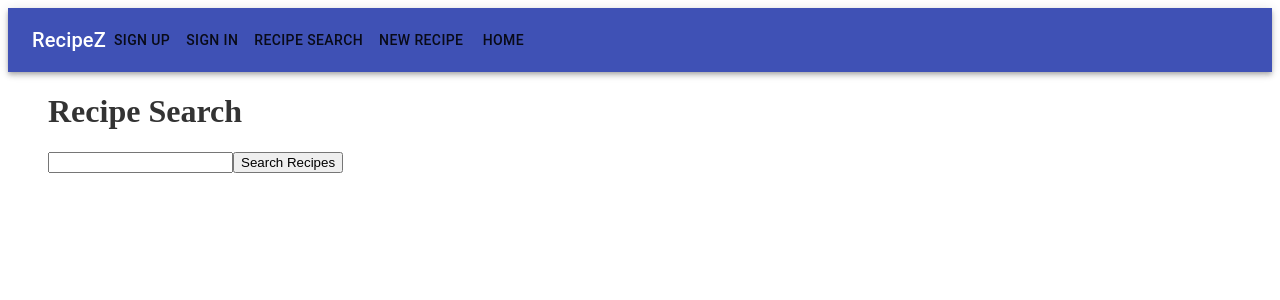
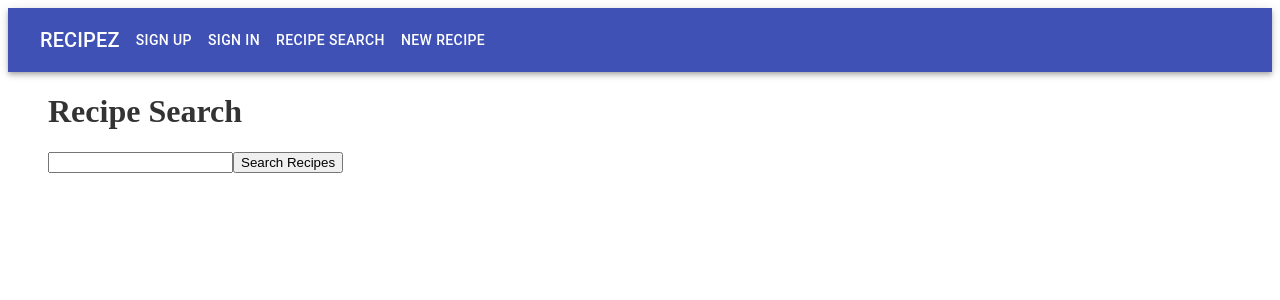
Before and after one commit to DanTheManGude/RecipEZ, a React (Create React App) app in the folder frontend/: page /searchRecipe in a window 1280 px wide. Shown: the top 300 px of the page. Built offline with nearby package versions, Linux system fonts and the light colour scheme.

Commit message:
Update navigation menu and user state

```diff
--- a/frontend/src/components/App.js
+++ b/frontend/src/components/App.js
@@ -1,38 +1,59 @@
 "use es6";
 
-import React from "react";
+import React, { useState } from "react";
 import Routes from "./Routes.js";
 import { Link } from "react-router-dom";
+import { styled } from '@material-ui/core/styles';
 import AppBar from "@material-ui/core/AppBar";
 import Toolbar from "@material-ui/core/Toolbar";
 
 import Typography from "@material-ui/core/Typography";
 import Button from "@material-ui/core/Button";
+
+const LinkButton = styled(Button)({
+  color: 'white',
+});
+
+const NavMenu = styled(AppBar)({
+  '& a': {
+    textDecoration: 'none'
+  }
+});
+
 function App() {
+  const [userId, setUserId] = useState(null);
+
   return (
     <div id="app">
-      <AppBar position="static">
+      <NavMenu position="static">
         <Toolbar>
-          <Typography variant="h6">RecipeZ</Typography>
-          <Link to="/signup">
-            <Button color="">Sign Up</Button>
+          <Link to="/home">
+            <LinkButton>
+              <Typography variant="h6">RecipeZ</Typography>
+            </LinkButton>
           </Link>
-          <Link to="/signin">
-            <Button color="">Sign In</Button>
-          </Link>
+          {userId === null ?
+            <>
+              <Link to="/signup">
+                <LinkButton>Sign Up</LinkButton>
+              </Link>
+              <Link to="/signin">
+                <LinkButton>Sign In</LinkButton>
+              </Link>
+            </>
+            :
+            <LinkButton onClick={() => setUserId(null)}>Sign Out</LinkButton>
+          }
           <Link to="/searchRecipe">
-            <Button color="">Recipe Search</Button>
+            <LinkButton>Recipe Search</LinkButton>
           </Link>
           <Link to="/newRecipe">
-            <Button color="">New Recipe</Button>
-          </Link>
-          <Link to="/home">
-            <Button color="">Home</Button>
+            <LinkButton>New Recipe</LinkButton>
           </Link>
         </Toolbar>
-      </AppBar>
+      </NavMenu>
       <ul>
-        <Routes />
+        <Routes userId={userId} setUserId={setUserId} />
       </ul>
     </div>
   );
--- a/frontend/src/components/Recipe.js
+++ b/frontend/src/components/Recipe.js
@@ -3,7 +3,7 @@
 import React from "react";
 import { Link } from "react-router-dom";
 
-function Recipe({ props }) {
+function Recipe(props) {
   const { cookbook, name, ingredients, instructions } = props;
   return (
     <div>
--- a/frontend/src/components/Routes.js
+++ b/frontend/src/components/Routes.js
@@ -1,6 +1,6 @@
 "use es6";
 
-import React, { useState } from "react";
+import React from "react";
 import { Route, Redirect, Switch } from "react-router-dom";
 
 import SignIn from "./SignIn";
@@ -15,8 +15,8 @@ import Home from "./Home";
 import NotFound from "./NotFound";
 import ViewRecipe from "./ViewRecipe";
 
-function Routes() {
-  const [userId, setUserId] = useState(null);
+function Routes(props) {
+  const { userId, setUserId } = props;
 
   return (
     <Switch>
--- a/frontend/src/components/SearchRecipe.js
+++ b/frontend/src/components/SearchRecipe.js
@@ -21,7 +21,7 @@ const Results = ({ results }) => {
     <>
       Found {results.length} recipes.
       {results.map((result, i) => (
-        <Recipe key={result.name} props={result} />
+        <Recipe key={result.name} {...result} />
       ))}
     </>
   );
--- a/frontend/src/components/SignUp.js
+++ b/frontend/src/components/SignUp.js
@@ -31,7 +31,6 @@ function SignUp(props) {
         setSuccess(true);
         setUserId(response.data.id);
       } else {
-        console.log("no");
         setError(true);
       }
     } catch (error) {
--- a/frontend/src/components/ViewRecipe.js
+++ b/frontend/src/components/ViewRecipe.js
@@ -60,7 +60,7 @@ function ViewRecipe(props) {
   if (recipeValues) {
     return (
       <div>
-        <Recipe props={recipeValues} />
+        <Recipe {...recipeValues} />
         <button type="button" onClick={handleDelete}>
           Delete Recipe
         </button>
```
Also changed, not shown: 1 other file (tests, documents, lock files or other folders).
